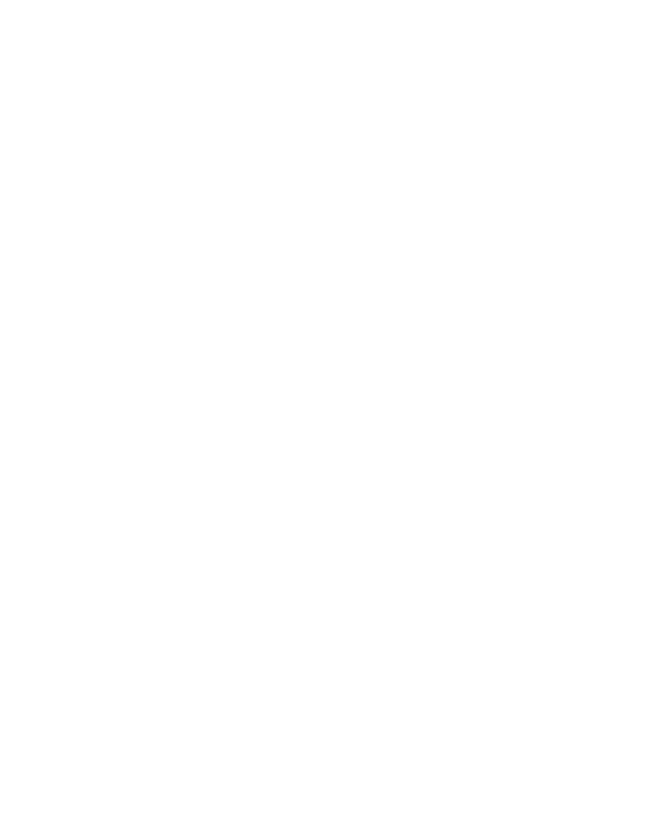
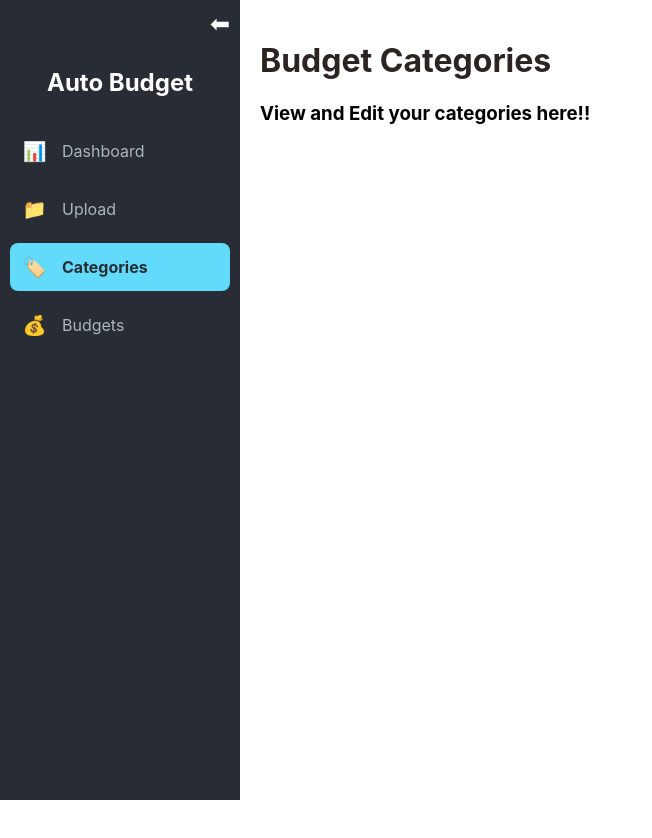
Before and after one commit to Jack64748/budgeting-frontend, a React (Create React App) app: page /categories in a window 1280 px wide. Before the commit this address had no page. Shown: the whole page, without its empty margins (0-652 px from the left). Before the commit the page ends 800 px from the top, so only its background shows below. Built offline with nearby package versions, Linux system fonts and the light colour scheme.

Commit message:
Sidebar created and works and category page blank made

```diff
--- a/package.json
+++ b/package.json
@@ -9,7 +9,7 @@
     "@testing-library/user-event": "^13.5.0",
     "react": "^19.2.0",
     "react-dom": "^19.2.0",
-    "react-router-dom": "^7.9.5",
+    "react-router-dom": "^7.12.0",
     "react-scripts": "5.0.1",
     "web-vitals": "^2.1.4"
   },
--- a/src/App.js
+++ b/src/App.js
@@ -1,13 +1,24 @@
 import { BrowserRouter as Router, Routes, Route } from 'react-router-dom';
+import Sidebar from './components/Sidebar';
 import Dashboard from './pages/Dashboard';
+import UploadPage from './pages/UploadPage';
+import CategoriesPage from './pages/CategoriesPage';
+import BudgetsPage from './pages/BudgetPage';
 
 function App() {
   return (
     <Router>
-      <Routes>
-        <Route path="/" element={<Dashboard />} />
-        {/* ...possible other routes */}
-      </Routes>
+      <div style={{ display: 'flex' }}>
+        <Sidebar />
+        <main style={{ flexGrow: 1, height: '100vh', overflowY: 'auto', padding: '20px' }}>
+          <Routes>
+            <Route path="/" element={<Dashboard />} />
+            <Route path="/upload" element={<UploadPage />} />
+            <Route path="/categories" element={<CategoriesPage />} />
+            <Route path="/budgets" element={<BudgetsPage />} />
+          </Routes>
+        </main>
+      </div>
     </Router>
   );
 }
--- /dev/null
+++ b/src/components/Sidebar.css
@@ -0,0 +1,77 @@
+/* Base Sidebar Styles */
+.sidebar {
+  width: 240px;
+  height: 100vh;
+  background-color: #282c34;
+  color: white;
+  display: flex;
+  flex-direction: column; /* This stacks children vertically */
+  transition: width 0.3s ease; /* Smooth sliding effect */
+  overflow: hidden;
+  position: sticky;
+  top: 0;
+}
+
+/* Collapsed State */
+.sidebar.collapsed {
+  width: 70px;
+}
+
+/* Vertical Navigation Menu */
+.nav-menu {
+  display: flex;
+  flex-direction: column; /* This stacks buttons on top of each other */
+  padding: 10px;
+  gap: 10px; /* Space between buttons */
+}
+
+.nav-item {
+  display: flex;
+  align-items: center;
+  padding: 12px;
+  color: #adb5bd;
+  text-decoration: none;
+  border-radius: 8px;
+  white-space: nowrap; /* Prevents text from wrapping when collapsing */
+}
+
+.nav-item:hover {
+  background-color: #3e4451;
+}
+
+.active {
+  background-color: #61dafb;
+  color: #282c34 !important;
+  font-weight: bold;
+}
+
+.icon {
+  font-size: 1.2rem;
+  margin-right: 15px;
+  min-width: 25px;
+  text-align: center;
+}
+
+/* Hide label spacing when collapsed */
+.sidebar.collapsed .icon {
+  margin-right: 0;
+}
+
+/* Toggle Button Style */
+.toggle-btn {
+  background: none;
+  border: none;
+  color: white;
+  cursor: pointer;
+  font-size: 1.5rem;
+  padding: 10px;
+  align-self: flex-end; /* Moves button to the right */
+}
+
+.sidebar.collapsed .toggle-btn {
+  align-self: center; /* Centers button when collapsed */
+}
+
+.sidebar-header {
+    text-align: center;
+}
--- /dev/null
+++ b/src/components/Sidebar.js
@@ -0,0 +1,40 @@
+import React, { useState } from 'react';
+import { NavLink } from 'react-router-dom';
+import './Sidebar.css';
+
+const Sidebar = () => {
+  const [isCollapsed, setIsCollapsed] = useState(false);
+
+  return (
+    <div className={`sidebar ${isCollapsed ? 'collapsed' : ''}`}>
+      <button className="toggle-btn" onClick={() => setIsCollapsed(!isCollapsed)}>
+        {isCollapsed ? '➡' : '⬅'}
+      </button>
+
+      <div className="sidebar-header">
+        {!isCollapsed && <h2>Auto Budget</h2>}
+      </div>
+
+      <nav className="nav-menu">
+        <NavLink to="/" className="nav-item">
+          <span className="icon">📊</span>
+          {!isCollapsed && <span className="label">Dashboard</span>}
+        </NavLink>
+        <NavLink to="/upload" className="nav-item">
+          <span className="icon">📁</span>
+          {!isCollapsed && <span className="label">Upload</span>}
+        </NavLink>
+        <NavLink to="/categories" className="nav-item">
+          <span className="icon">🏷️</span>
+          {!isCollapsed && <span className="label">Categories</span>}
+        </NavLink>
+        <NavLink to="/budgets" className="nav-item">
+          <span className="icon">💰</span>
+          {!isCollapsed && <span className="label">Budgets</span>}
+        </NavLink>
+      </nav>
+    </div>
+  );
+};
+
+export default Sidebar;
--- /dev/null
+++ b/src/pages/CategoriesPage.js
@@ -0,0 +1,19 @@
+import React, { useState, useEffect } from 'react'; // Added useEffect
+import './App.css';
+
+
+// Blank categories page
+function Categories() {
+
+
+  // What the user actually sees
+  return (
+    <div>
+      <h1>Budget Categories</h1>
+      <h3>View and Edit your categories here!!</h3>
+
+    </div>
+  );
+}
+
+export default Categories;
```
Also changed, not shown: src/pages/BudgetPage.js (added), src/pages/UploadPage.js (added), 1 other file (tests, documents, lock files or other folders).
